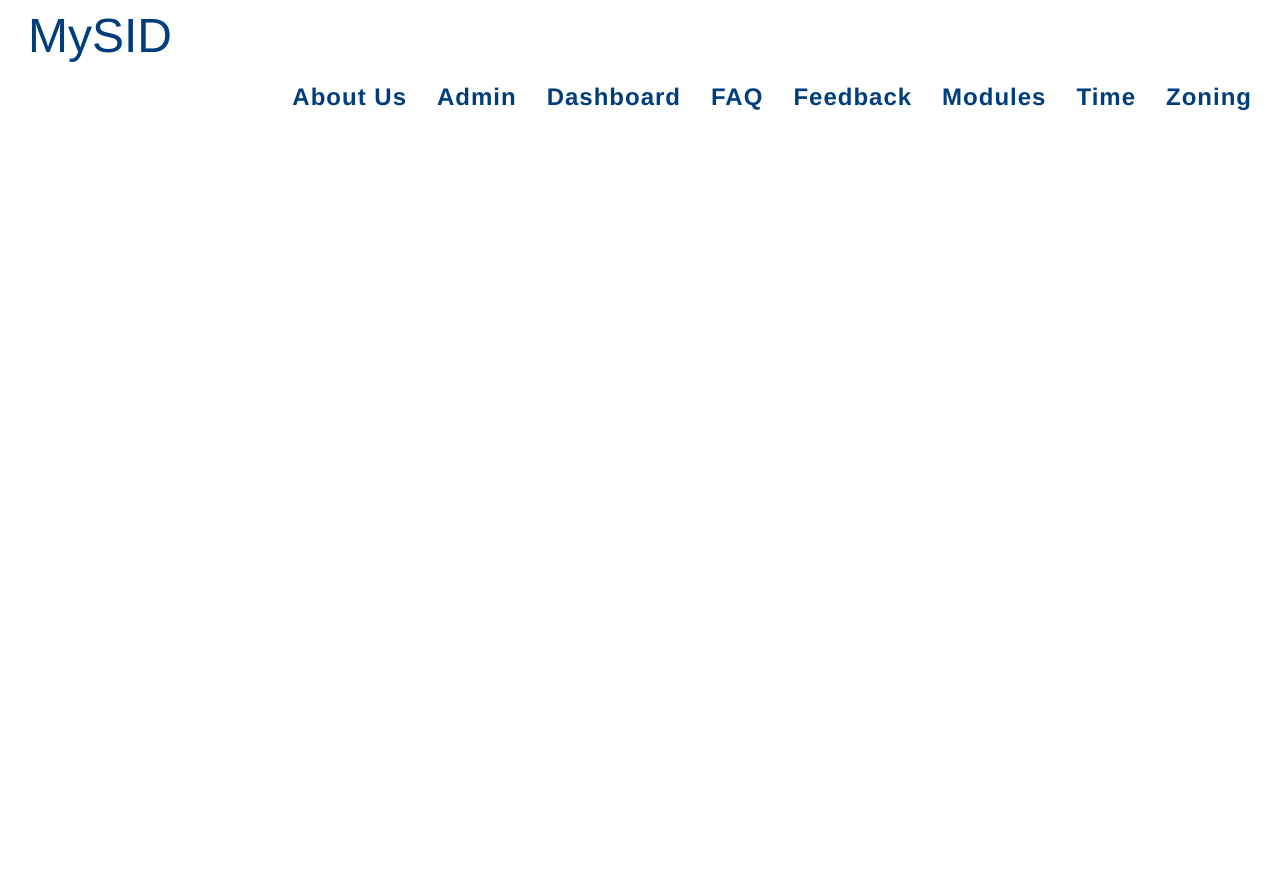
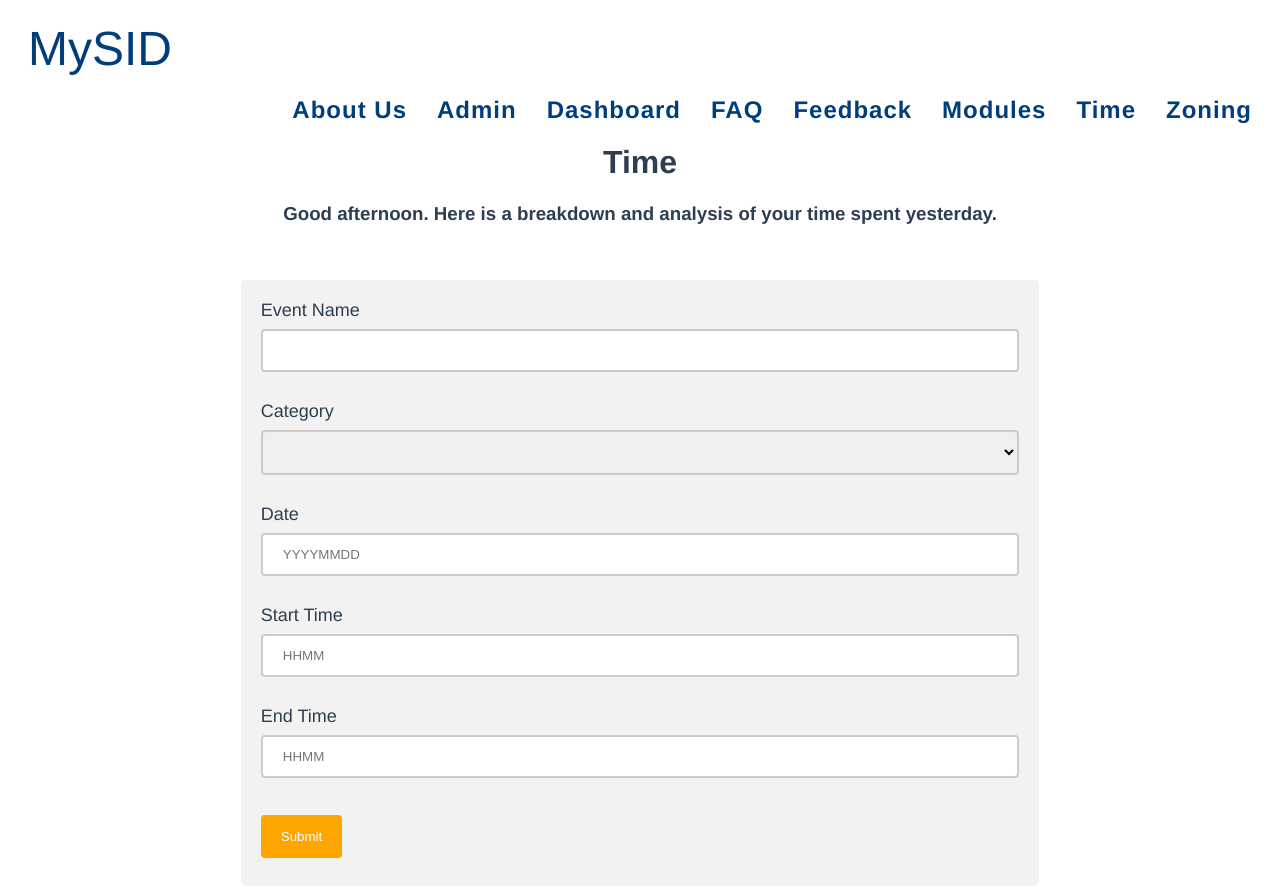
Before and after one commit to VibhuKrovvidi/bt3103_final, a Vue app: page /time/form in a window 1280 px wide. Before the commit the page ends 800 px from the top, so only its background shows below. Built offline with nearby package versions, Linux system fonts and the light colour scheme.

Commit message:
Updated TimeForm

```diff
--- a/src/components/Time.vue
+++ b/src/components/Time.vue
@@ -3,28 +3,7 @@
         <h1> Time </h1>
         <h3> Good afternoon. Here is a breakdown and analysis of your time spent yesterday.</h3>
 
-        <button v-show="!form" v-on:click="showform"> Add Item </button>
-
-        <form v-show="form">
-            <label>Event Name</label>
-            <input type="text" v-model="entry.title"/>
-            <label>Category</label>
-            <select v-model="entry.category">
-                <option value="work">Work</option>
-                <option value="social">Social</option>
-                <option value="exercise">Exercise</option>
-                <option value="sleep">Sleep</option>
-                <option value="idle">Idle</option>
-                <option value="others">Others</option>
-            </select>
-            <label>Date</label>
-            <input type="number" v-model.number="entry.date" placeholder="YYYYMMDD"/>
-            <label>Start Time</label>
-            <input type="number" v-model.number="entry.start" placeholder="HHMM"/>
-            <label>End Time</label>
-            <input type="number" v-model.number="entry.end" placeholder="HHMM"/>
-            <button v-on:click.prevent="sub" > Submit </button>
-        </form>
+        <button v-on:click= "redirectToForm()"> Add Event</button>
 
         <div id=chart>
             <piechart v-bind:chartData = "datacollection"></piechart>
@@ -69,15 +48,6 @@ export default {
     data(){
         return {
             nusnet: "e1234567a", //hardcoded but can be passed as prop from login
-            entry: {
-                nusnet: "",
-                title: "",
-                category: "",
-                date:'',
-                start:'',
-                end:'',
-            },
-            form: false,
             categories: [],
             agg: [],
             datacollection: {
@@ -92,19 +62,11 @@ export default {
     },
 
     methods: {
-        showform: function() {
-            this.form = !this.form
+
+        redirectToForm() {
+            this.$router.push({ path: '/time/form'});
         },
-        sub: function() {
-            this.entry.nusnet = this.nusnet
-            database.collection("time").add(this.entry)
-            this.entry.title=""
-            this.entry.category=""
-            this.entry.date=''
-            this.entry.start=''
-            this.entry.end=''
-            this.form = !this.form
-        },
+
         fetchItems: function() {
             database.collection('time').get().then((querySnapShot) => {
                 querySnapShot.forEach(doc => {
--- /dev/null
+++ b/src/components/TimeForm.vue
@@ -0,0 +1,106 @@
+<template>
+    <div>
+        <h1> Time </h1>
+        <h3> Good afternoon. Here is a breakdown and analysis of your time spent yesterday.</h3>
+
+        <br><br>
+
+        <form>
+            <label>Event Name</label>
+            <input type="text" v-model="entry.title" required />
+            <br><br>
+            <label>Category</label>
+            <select v-model="entry.category" required >
+                <option value="work">Work</option>
+                <option value="social">Social</option>
+                <option value="exercise">Exercise</option>
+                <option value="sleep">Sleep</option>
+                <option value="idle">Idle</option>
+                <option value="others">Others</option>
+            </select>
+            <br><br>
+            <label>Date</label>
+            <input type="number" v-model.number="entry.date" placeholder="YYYYMMDD" min="0" required />
+            <br><br>
+            <label>Start Time</label>
+            <input type="number" v-model.number="entry.start" placeholder="HHMM"  min="0" max="2359" required />
+            <br><br>
+            <label>End Time</label>
+            <input type="number" v-model.number="entry.end" placeholder="HHMM" min="0" max="2359" required />
+            <br><br>
+            <button v-on:click.prevent="sub" id=submit > Submit </button>
+        </form>
+    </div>
+
+</template>
+
+<script>
+import database from '../firebase.js'
+
+export default {
+    data(){
+        return {
+            entry: {
+                nusnet: "",
+                title: "",
+                category: "",
+                date:'',
+                start:'',
+                end:'',
+            },
+        }
+    },
+
+    methods: {
+        sub: function() {
+            this.entry.nusnet = this.nusnet
+            database.collection("time").add(this.entry)
+            this.entry.title=""
+            this.entry.category=""
+            this.entry.date=''
+            this.entry.start=''
+            this.entry.end=''
+            this.$router.push({ path: '/time'});
+        }
+    }
+}
+</script>
+
+<style scoped>
+
+input[type=text], select, input[type=number]  {
+  width: 100%;
+  padding: 12px 20px;
+  margin: 8px 0;
+  display: inline-block;
+  border: 2px solid #ccc;
+  border-radius: 4px;
+  box-sizing: border-box;
+}
+
+#submit {
+  background-color: orange;
+  color: white;
+  padding: 14px 20px;
+  margin: 8px 0;
+  border: none;
+  border-radius: 4px;
+  cursor: pointer;
+}
+
+#submit:hover {
+  background-color: orangered;
+}
+
+form {
+  border-radius: 5px;
+  background-color: #f2f2f2;
+  padding: 20px;
+  position: relative;
+  margin: auto;
+  text-align: left;
+  font-size: 18px;
+  width: 60%;
+}
+
+</style>
--- a/src/main.js
+++ b/src/main.js
@@ -10,6 +10,7 @@ import FAQ from './components/FAQ.vue'
 import Feedback from './components/Feedback.vue'
 import Modules from './components/Modules.vue'
 import Time from './components/Time.vue'
+import TimeForm from './components/TimeForm.vue'
 import Zoning from './components/Zoning.vue'
 
 Vue.use(VueRouter)
@@ -29,6 +30,7 @@ Vue.component('faq', FAQ)
 Vue.component('feedback', Feedback)
 Vue.component('modules', Modules)
 Vue.component('time', Time)
+Vue.component('timeform', TimeForm)
 Vue.component('zoning', Zoning)
 
 new Vue({
--- a/src/routes.js
+++ b/src/routes.js
@@ -5,6 +5,7 @@ import FAQ from './components/FAQ.vue'
 import Feedback from './components/Feedback.vue'
 import Modules from './components/Modules.vue'
 import Time from './components/Time.vue'
+import TimeForm from './components/TimeForm.vue'
 import Zoning from './components/Zoning.vue'
 
 
@@ -17,6 +18,7 @@ export default[
     { path: '/feedback', component: Feedback},
     { path: '/modules', component: Modules},
     { path: '/time', component: Time},
+    { path: '/time/form', component: TimeForm},
     { path: '/zoning', component: Zoning}
 
 
```
